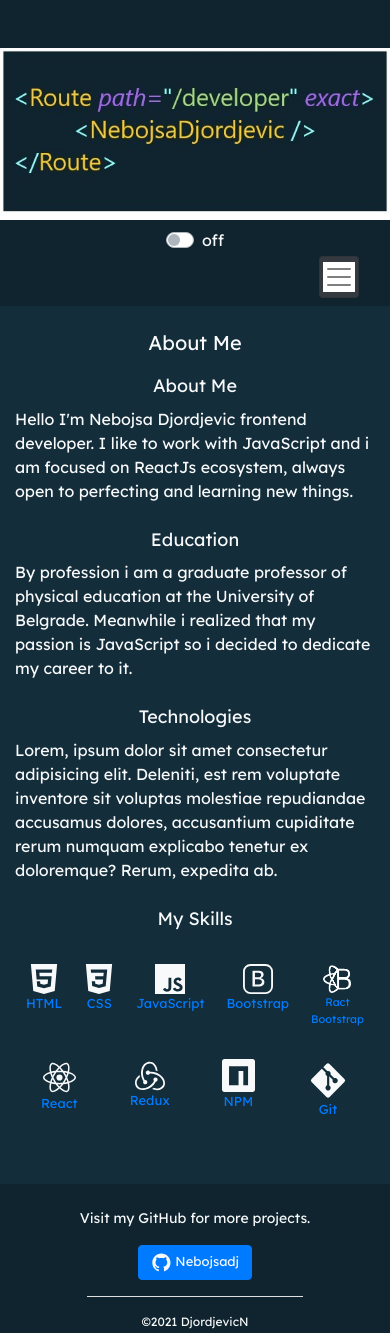
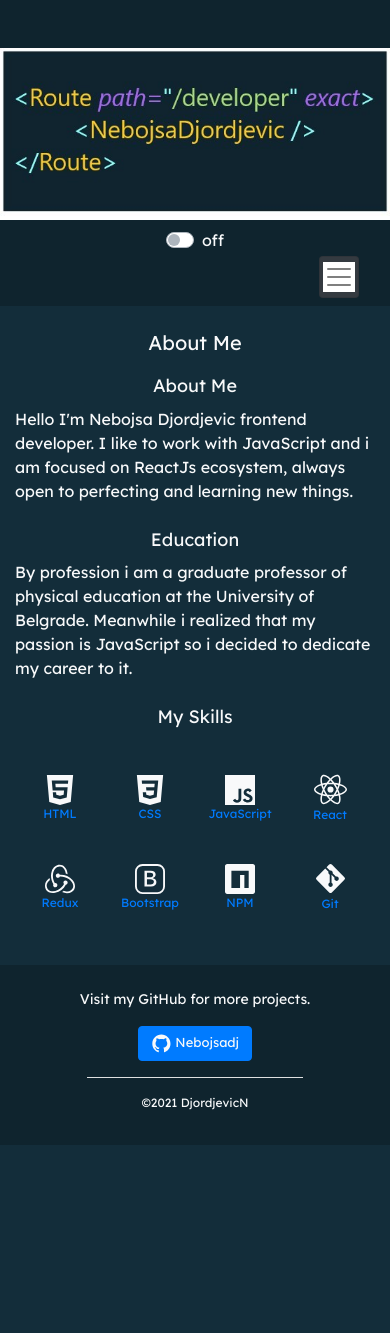
Before and after one commit to nebojsadj/MyPort, a React (Create React App) app: page / in a window 390 px wide. Shown: the top 1333 px of the page. After the commit the page ends 1145 px from the top, so only its background shows below. Built offline with nearby package versions, Linux system fonts and the light colour scheme.

Commit message:
removed class

```diff
--- a/src/components/About.js
+++ b/src/components/About.js
@@ -7,7 +7,7 @@ function About() {
     <Container className="text-light">
       <h4 className="text-center text-light mt-5 mb-4 mH">About Me</h4>
       <Row>
-        <Col md={{ span: 4, offset: 0 }} xs={{ span: 12 }}>
+        <Col md={{ span: 5, offset: 1 }} xs={{ span: 12 }}>
           <h5 className="text-center text-light mt-5 mb-4 hAbout">About Me</h5>
           <p className="mP">
             Hello I'm Nebojsa Djordjevic frontend developer. I like to work with
@@ -15,23 +15,12 @@ function About() {
             perfecting and learning new things.
           </p>
         </Col>
-        <Col md={{ span: 4, offset: 0 }} xs={{ span: 12 }}>
+        <Col md={{ span: 5, offset: 0 }} xs={{ span: 12 }}>
           <h5 className="text-center text-light mt-5 mb-4 hAbout">Education</h5>
           <p className="mP">
             By profession i am a graduate professor of physical education at the
             University of Belgrade. Meanwhile i realized that my passion is
             JavaScript so i decided to dedicate my career to it.
-          </p>
-        </Col>
-        <Col md={{ span: 4, offset: 0 }} xs={{ span: 12 }}>
-          <h5 className="text-center text-light mt-5 mb-4 hAbout">
-            Technologies
-          </h5>
-          <p className="mP">
-            Lorem, ipsum dolor sit amet consectetur adipisicing elit. Deleniti,
-            est rem voluptate inventore sit voluptas molestiae repudiandae
-            accusamus dolores, accusantium cupiditate rerum numquam explicabo
-            tenetur ex doloremque? Rerum, expedita ab.
           </p>
         </Col>
       </Row>
--- a/src/components/Skills.js
+++ b/src/components/Skills.js
@@ -1,6 +1,5 @@
 import React from "react";
 import { Row, Col } from "react-bootstrap";
-import reactBootImg from "../pictures/reactBootImg.png";
 import {
   SiHtml5,
   SiCss3,
@@ -20,27 +19,29 @@ function Skills() {
         xs={{ span: 12 }}
         className="d-flex justify-content-around mt-5 mS1"
       >
-        <div className="text-center">
-          <SiHtml5 size="3em" className="mSkills mI1" />
-          <p className="text-primary fontIcons">HTML</p>
+        <div className="text-center skills">
+          <SiHtml5 className="mt-3 mI1" />
+          <div className="d-flex justify-content-center">
+            <p className="text-primary fontIcons">HTML</p>
+          </div>
         </div>
-        <div className="text-center">
-          <SiCss3 size="3em" className="mSkills mI1" />
-          <p className="text-primary fontIcons">CSS</p>
+        <div className="text-center skills">
+          <SiCss3 className="mt-3 mI1" />
+          <div className="d-flex justify-content-center">
+            <p className="text-primary fontIcons">CSS</p>
+          </div>
         </div>
-        <div className="text-center">
-          <SiJavascript size="2.8em" className="mSkills mI1" />
-          <p className="text-primary fontIcons">JavaScript</p>
+        <div className="text-center skills">
+          <SiJavascript className="mt-3 mI1" />
+          <div className="d-flex justify-content-center">
+            <p className="text-primary fontIcons">JavaScript</p>
+          </div>
         </div>
-        <div className="text-center">
-          <BsBootstrap size="2.5em" className="mSkills mI1" />
-          <p className="text-primary fontIcons">Bootstrap</p>
-        </div>
-        <div className="text-center">
-          <img src={reactBootImg} alt="reactBootstrap" className="mI1" />
-          <p className="text-primary" style={{ fontSize: "11px" }}>
-            Ract <br /> Bootstrap
-          </p>
+        <div className="text-center skills">
+          <SiReact className="mt-3 mI2" />
+          <div className="d-flex justify-content-center">
+            <p className="text-primary fontIcons">React</p>
+          </div>
         </div>
       </Col>
       <Col
@@ -48,20 +49,26 @@ function Skills() {
         xs={{ span: 12 }}
         className="d-flex justify-content-around mt-5 mS2"
       >
-        <div className="text-center m4">
-          <SiReact size="3em" className="mSkills mI2" />
-          <p className="text-primary fontIcons">React</p>
+        <div className="text-center skills m4">
+          <SiRedux className="mt-3 mI1" />
+          <div className="d-flex justify-content-center">
+            <p className="text-primary fontIcons">Redux</p>
+          </div>
         </div>
-        <div className="text-center m4">
-          <SiRedux size="3.1em" className="mSkills mI1" />
-          <p className="text-primary fontIcons">Redux</p>
+        <div className="text-center skills m4">
+          <BsBootstrap className="mt-3 mI1" />
+          <div className="d-flex justify-content-center">
+            <p className="text-primary fontIcons">Bootstrap</p>
+          </div>
         </div>
-        <div className="text-center mt-3">
-          <SiNpm size="3em" className="mSkills mI2" />
-          <p className="text-primary fontIcons">NPM</p>
+        <div className="text-center skills m4">
+          <SiNpm size="3em" className="mt-3 mI1" />
+          <div className="d-flex justify-content-center">
+            <p className="text-primary fontIcons">NPM</p>
+          </div>
         </div>
-        <div className="text-center m4">
-          <FaGitAlt size="3.6em" className="mSkills mI3" />
+        <div className="text-center skills m4">
+          <FaGitAlt size="3.6em" className="mt-3 mI2" />
           <p className="text-primary fontIcons">Git</p>
         </div>
       </Col>
--- a/src/index.css
+++ b/src/index.css
@@ -98,6 +98,11 @@ body {
   box-shadow: none !important;
   border-bottom: 2px solid white !important;
 }
+.skills {
+  width: 90px;
+  height: 85px;
+  border: 1px solid none;
+}
 .mtPhone {
   margin-top: 1.4%;
 }
@@ -109,25 +114,12 @@ body {
   width: 38px;
   height: 38px;
 }
-.mI3 {
-  width: 45px;
-  height: 42px;
-}
 .fontIcons {
   font-size: 14px;
 }
 .m4 {
   margin-top: 18px;
 }
-
-/* .amoledd {
-  width: 500px;
-  height: 200px;
-  border: 2px solid white;
-  margin-top: 50px;
-  background-color: #3c4441;
-} */
-
 .typed-text {
   background-color: transparent !important;
   color: white;
@@ -137,9 +129,17 @@ body {
   margin-bottom: 30px;
 }
 
+@media all and (max-width: 1024px) {
+  .mS2 {
+    margin-top: 30px !important;
+  }
+}
 @media all and (max-width: 768px) {
   .amoled {
     width: 400px;
+  }
+  .mS2 {
+    margin-top: 3px !important;
   }
 }
 
@@ -157,6 +157,10 @@ body {
     height: 30px;
     margin-left: -9px;
   }
+  .skills {
+    width: 70px;
+    height: 65px;
+  }
   .mH {
     margin-top: 25px !important;
     margin-bottom: 10px !important;
@@ -170,23 +174,21 @@ body {
   .mI1 {
     width: 30px;
     height: 30px;
+    margin-top: 12px !important;
   }
   .mI2 {
     width: 33px;
     height: 33px;
-  }
-  .mI3 {
-    width: 42px;
-    height: 39px;
+    margin-top: 10px !important;
   }
   .fontIcons {
-    font-size: 13px;
+    font-size: 12px;
   }
   .mS1 {
     margin-top: 25px !important;
   }
   .mS2 {
-    margin-top: 0px !important;
+    margin-top: 6px !important;
   }
   .fMore {
     font-size: 14px;
@@ -221,7 +223,7 @@ body {
     margin-top: -20px !important;
   }
   .fontIcons {
-    font-size: 12px;
+    font-size: 10px !important;
   }
   .navbar-toggler {
     width: 36px;
@@ -232,6 +234,10 @@ body {
     width: 28px;
     height: 26px;
     margin-left: -9px;
+  }
+  .skills {
+    width: 70px;
+    height: 65px;
   }
   .mH {
     margin-top: 25px !important;
@@ -246,20 +252,18 @@ body {
   .mP {
     font-size: 14px;
   }
+  .fontIcons {
+    font-size: 12px;
+  }
   .mI1 {
     width: 25px;
     height: 25px;
+    margin-top: 10px !important;
   }
   .mI2 {
     width: 33px;
     height: 33px;
-  }
-  .mI3 {
-    width: 42px;
-    height: 39px;
-  }
-  .fontIcons {
-    font-size: 13px;
+    margin-top: 8px !important;
   }
   .mS1 {
     margin-top: 25px !important;
```
Also changed, not shown: 1 other file (tests, documents, lock files or other folders).
